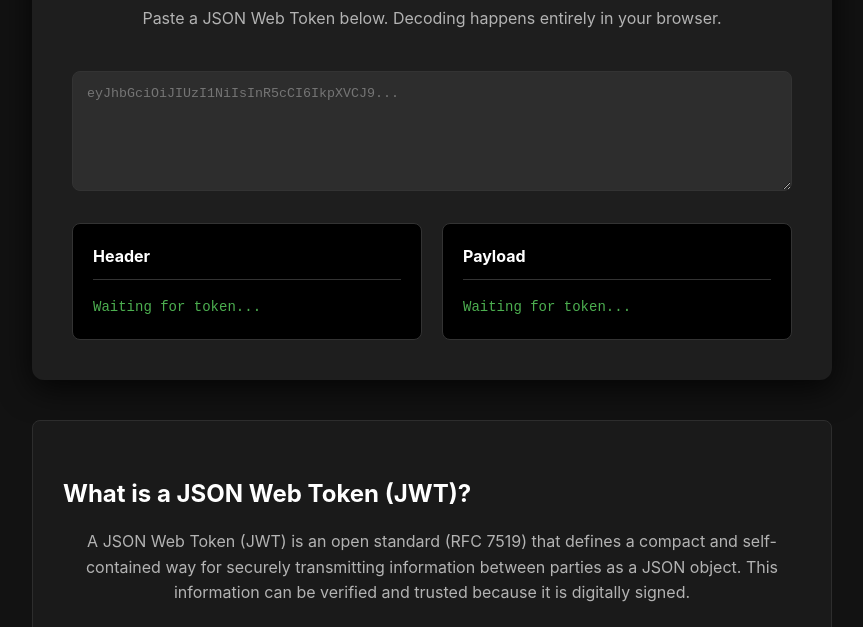
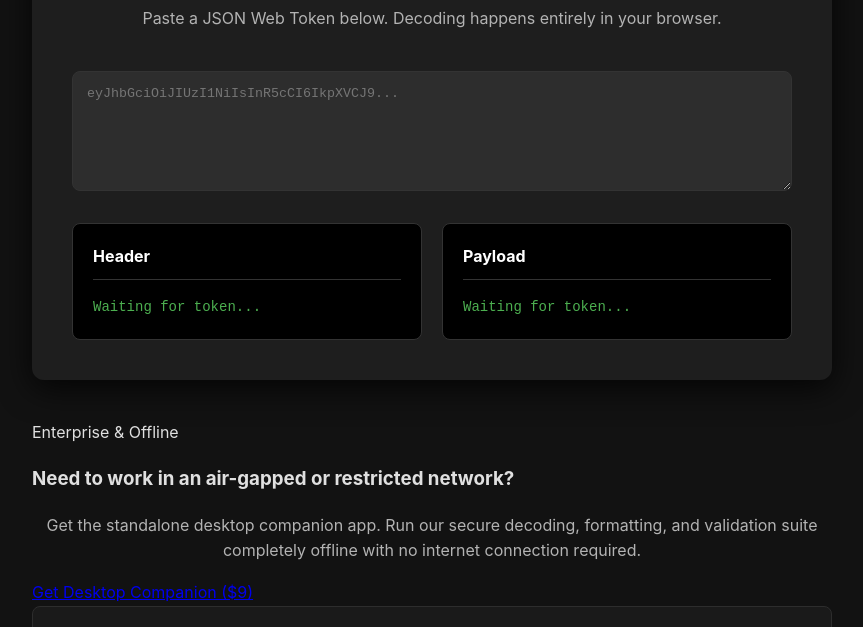
Before and after one commit to DevNovaTools/jwt-decoder, a plain HTML site: page index.html in a window 1280 px wide. Shown: the part 147-774 px from the top of the page, without its empty margins (208-1071 px from the left). Drawn offline with Linux system fonts and the light colour scheme.

Commit message:
Update index.html

```diff
--- a/index.html
+++ b/index.html
@@ -26,6 +26,13 @@
             </div>
         </div>
 
+        <div class="monetization-banner">
+            <div class="banner-badge">Enterprise & Offline</div>
+            <h3>Need to work in an air-gapped or restricted network?</h3>
+            <p>Get the standalone desktop companion app. Run our secure decoding, formatting, and validation suite completely offline with no internet connection required.</p>
+            <a href="https://devnovatools.gumroad.com/l/offline-suite" class="cta-button" target="_blank" rel="noopener noreferrer">Get Desktop Companion ($9)</a>
+        </div>
+
         <article class="seo-content">
             <h2>What is a JSON Web Token (JWT)?</h2>
             <p>A JSON Web Token (JWT) is an open standard (RFC 7519) that defines a compact and self-contained way for securely transmitting information between parties as a JSON object. This information can be verified and trusted because it is digitally signed.</p>
```
